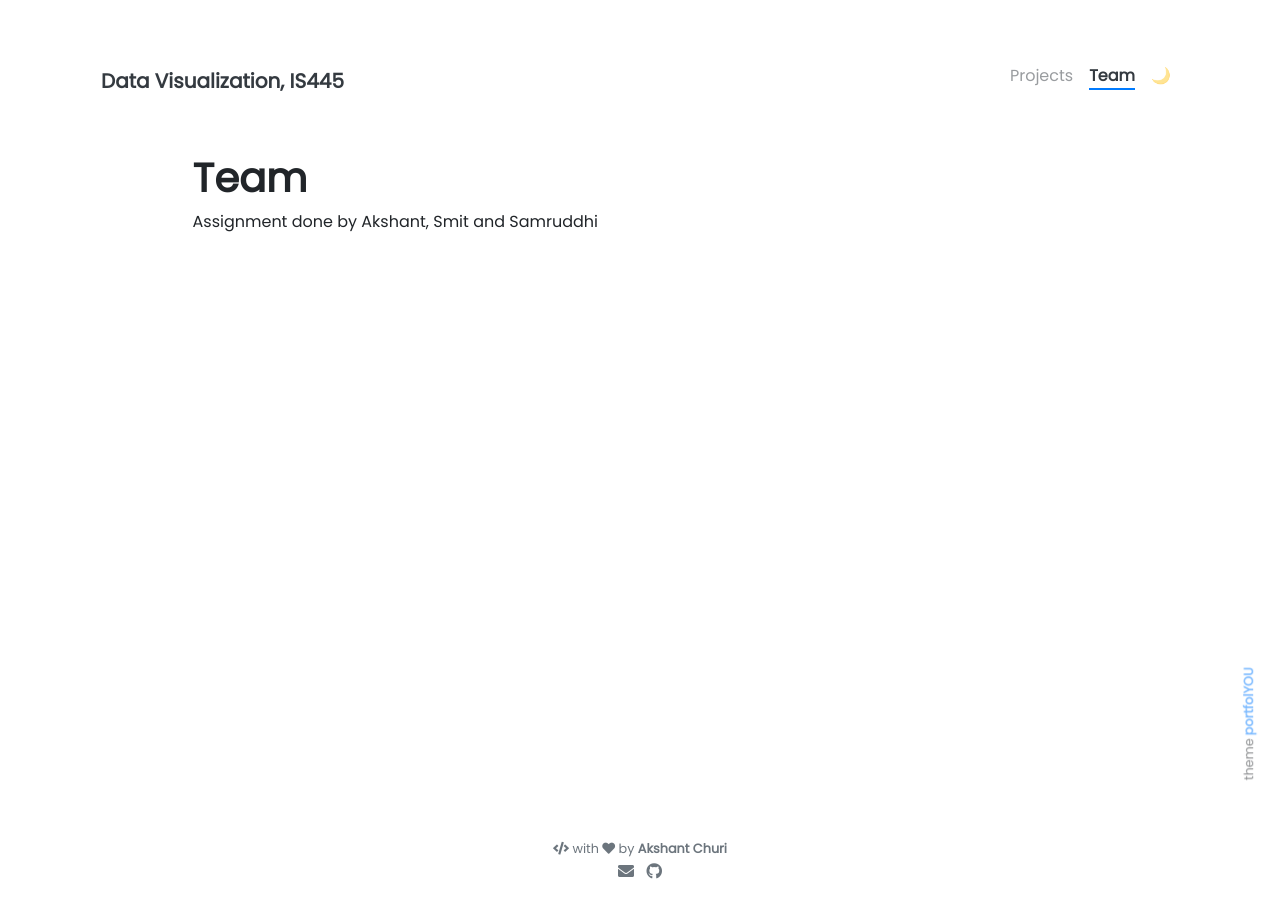
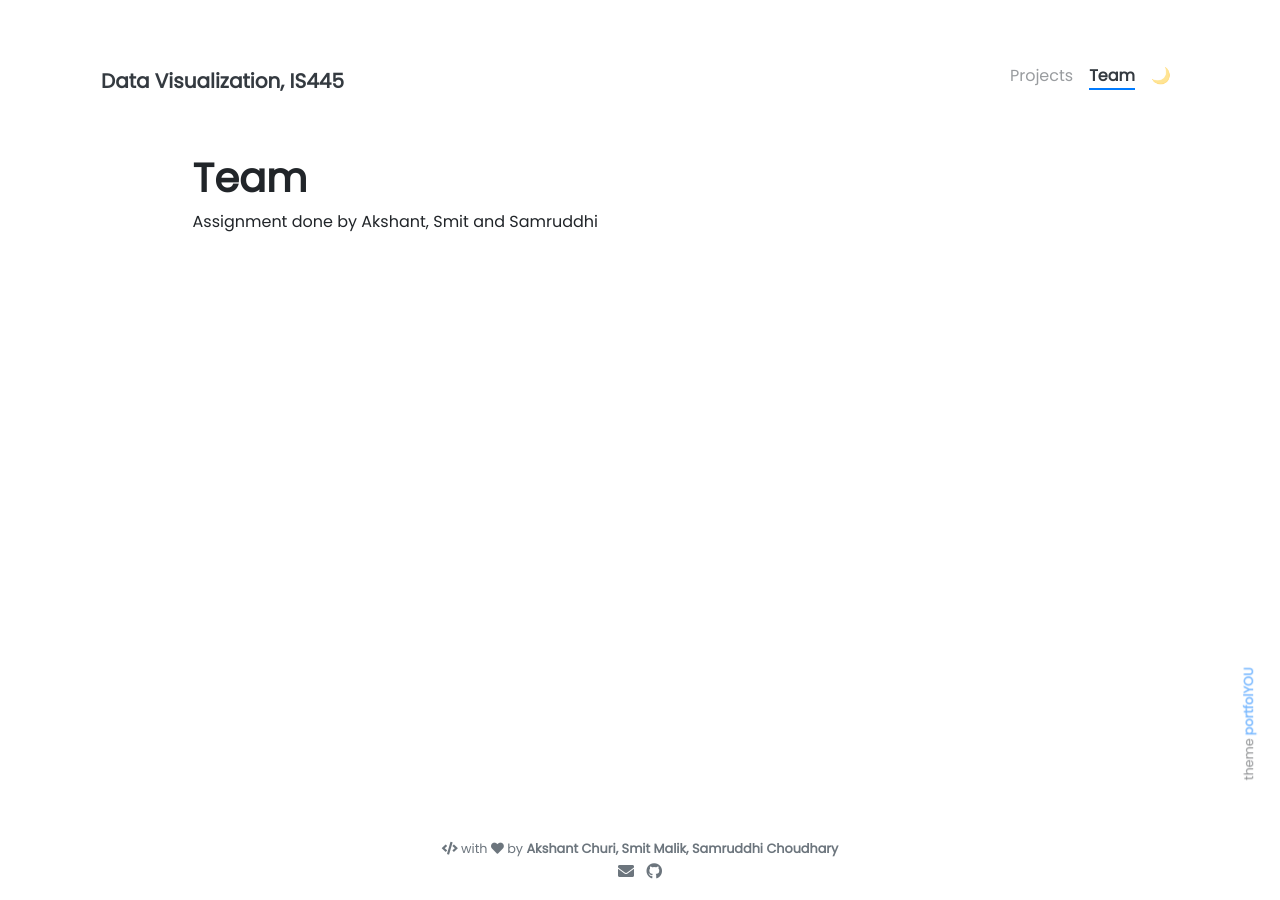
Before and after one commit to smmalik98/Data-Visualization-IS445-, a Jekyll site: the page built from pages/about.md, in a window 1280 px wide. Built offline with Jekyll 4.4.1, drawn with Linux system fonts in a browser that asks for light colours; nearby versions of some CDN libraries.

Commit message:
Update _config.yml

```diff
--- a/_config.yml
+++ b/_config.yml
@@ -7,7 +7,7 @@
 ### Site Settings ###
 title               : Data Visualization, IS445
 description         : >-
-                      Assignment 10 done by Akshant, Smit and Samruddhi. To view the viz, go to projects.
+                      Assignment 10 done by Akshant, Smit and Samruddhi. Work has been done using Python, Vega-Lite and Altair
 baseurl             : ""   # Change to empty quotes if you are hosting your site at <your-username>.github.io directly,
 #                                             otherwise will be hosted at <your-username>.github.io/{{base_url}}
 repository          : achuri2              # Change to <your-username>/<your-username>.github.io (or remove it if you don't need remote projects)
@@ -34,7 +34,7 @@ nav_exclude:                                            # The following paths ar
 
 ### Author Info ###
 author:
-  name              : Akshant Churi
+  name              : Akshant Churi, Smit Malik, Samruddhi Choudhary
   image             : https://www.atmiprecast.com/sites/default/files/styles/hero_slide/public/2020-04/UIUC.jpg?h=10d202d3&itok=Cx7NLeA5
 #  behance           : your_username
 # dribbble          : your_username
```
